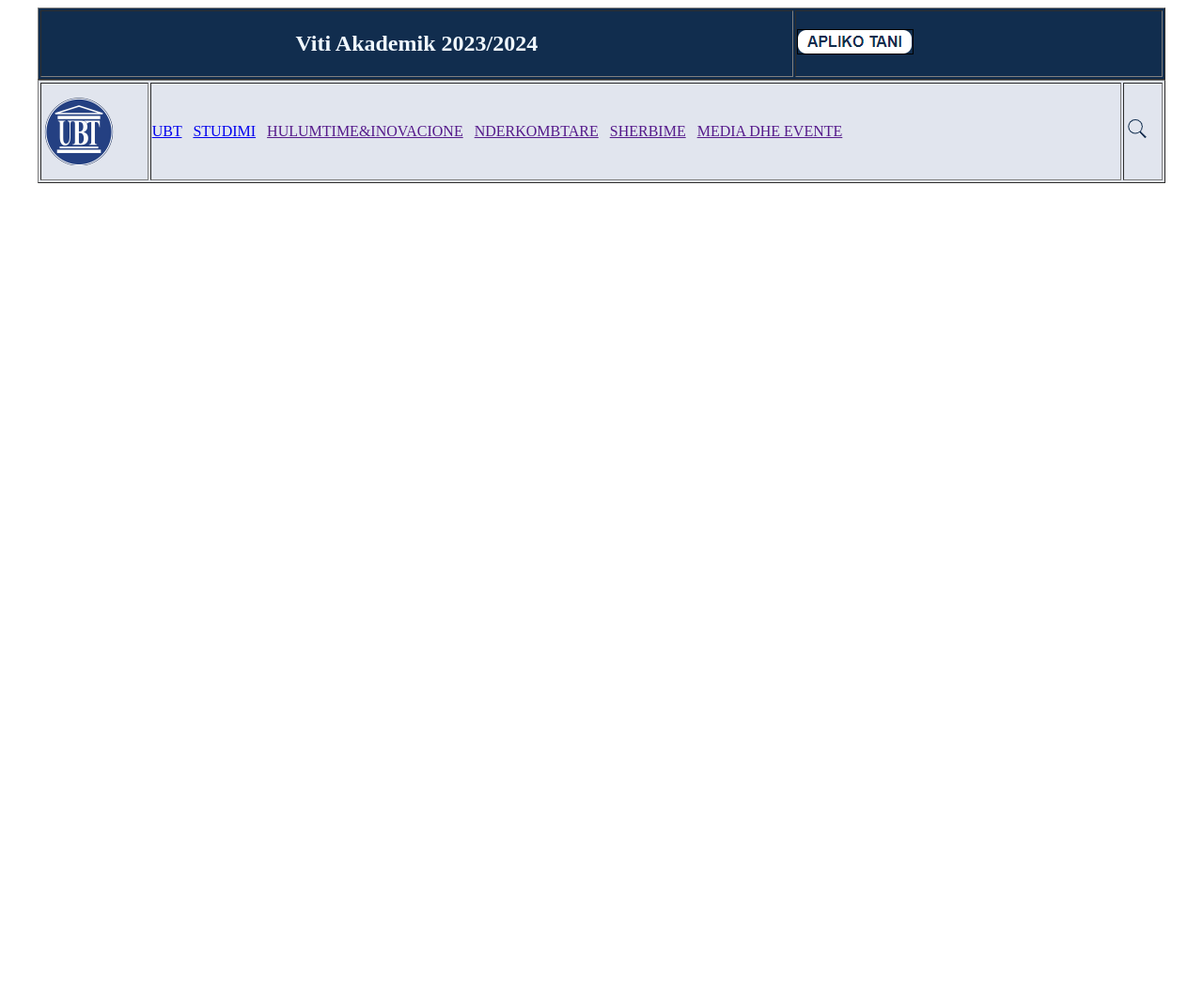
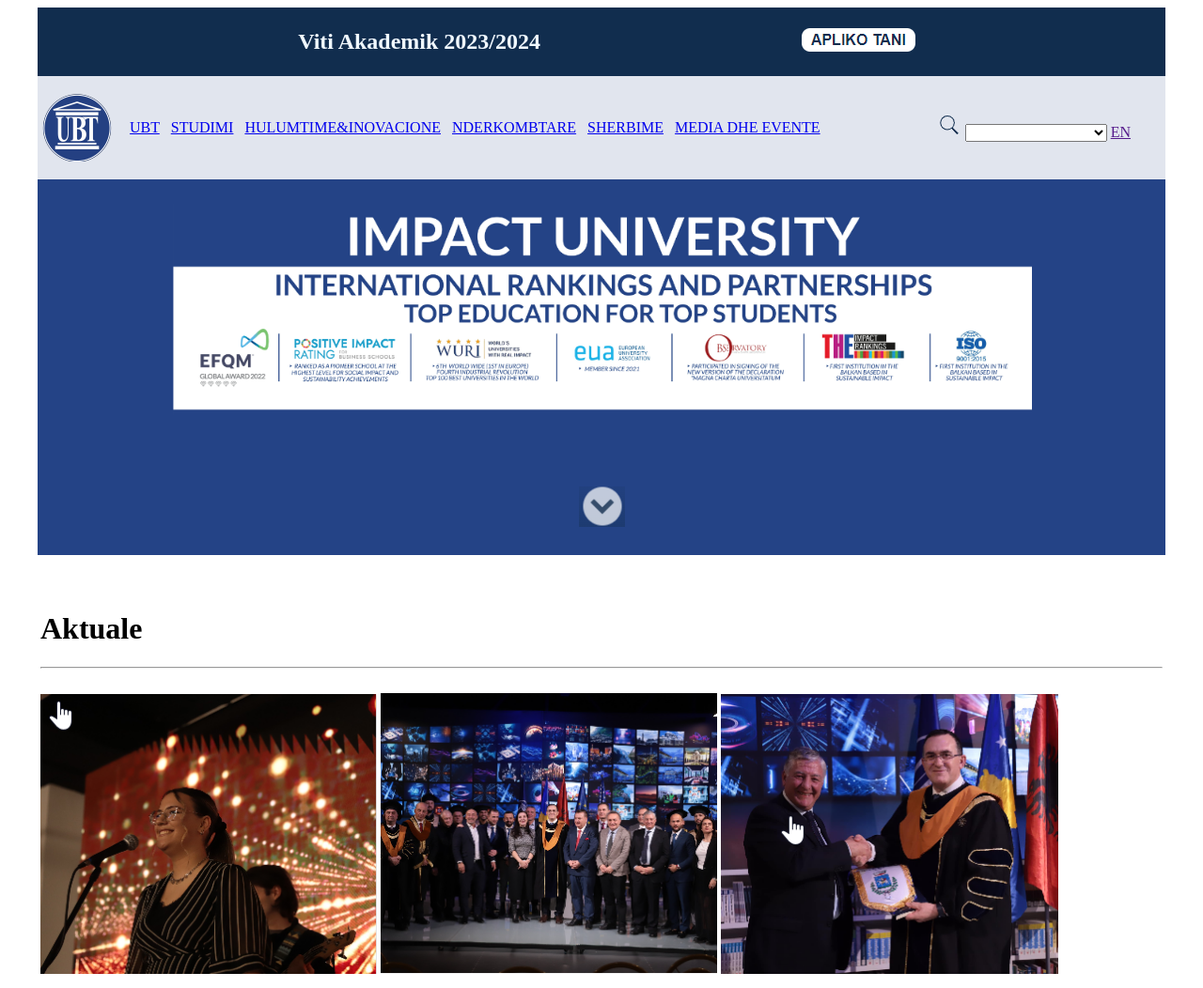
Before and after one commit to blendhajrizi/UBT-clone, a plain HTML site: page index.html in a window 1280 px wide. Shown: the whole page at 94% size. Before the commit the page ends 800 px from the top, so only its background shows below. Drawn offline with Linux system fonts and the light colour scheme.

Commit message:
Commit 2

```diff
--- a/index.html
+++ b/index.html
@@ -6,17 +6,17 @@
     <title>UBT</title>
 </head>
 <body>
-    <table width="1200px"  align="center" border="1"  bgcolor="#112d4e">
+    <table width="1200px"  align="center"   bgcolor="#112d4e">
         <tr>
             <td bgcolor="#112d4e" align="center" >
                 <h2 style="color: aliceblue;">Viti Akademik 2023/2024 </h2>
             </td>
             <td >
-                <img src="apliko.png" alt=""  align="" border="1" >
+                <a href="#"><img src="apliko.png" alt=""  align=""  ></a>
             </td>
         </tr>
     </table>
-   <table width="1200px" align="center" border="1" bgcolor="#E1E5EE" height="110pxs">
+   <table width="1200px" align="center"  bgcolor="#E1E5EE" height="110pxs">
     <tr>
         <td>
             <img src="ubt-logo.png" alt="" align="left">
@@ -26,20 +26,73 @@
             &nbsp;
             <a href="Studimi">STUDIMI</a>
             &nbsp;
-            <a href="">HULUMTIME&INOVACIONE</a>
+            <a href="HULUMTIME&INOVACIONE">HULUMTIME&INOVACIONE</a>
             &nbsp;
-            <a href="">NDERKOMBTARE</a>
+            <a href="NDERKOMBTARE">NDERKOMBTARE</a>
             &nbsp;
-            <a href="">SHERBIME</a>
+            <a href="SHERBIME">SHERBIME</a>
             &nbsp;
-            <a href="">MEDIA DHE EVENTE</a>
+            <a href="MEDIA DHE EVENTE">MEDIA DHE EVENTE</a>
         </td>
         <td align="">
             <img src="search.png" alt="">
+            <select required  >
+                <option value=""  ></option>
+                <optgroup label="Students">Studentets</optgroup>
+                <option value="Mail">Mail</option>
+                <option value="SMIS">SMIS</option>
+                <option value="Moodle">Moodle</option>
+                <option value="Orari Ditore">Orari Ditore</option>
+                <option value="Student(Grupet,Orari)">Student(Grupet,Orari)</option>
+                <option value="Knowledge Center">Knowledge Center</option>
+                <br>
+                <br>
+                <hr>
+                <br>
+                <optgroup label="Staf">Staf</optgroup>
+                <option value="Mail">Mail</option>
+                <option value="SMIS">SMIS</option>
+                <option value="Moodle">Moodle</option>
+                <option value="Orari Ditore">Orari Ditore</option>
+                <option value="RIIMS">RIIMS</option>
+                <option value="Knowledge Center">Knowledge Center</option>
+            </select>
+            <a href="">EN</a>
 
         </td>
     </tr>
    </table>
 
+   <table width="1200px" align="center" bgcolor="#244386" height="400px">
+       <tr>
+        <td align="center" >
+            <img src="format.png"  width="78%">
+            <br>
+            <br>
+            <br>
+            <br>
+            <br>
+            <a href="#down"><img src="down.png" alt=""></a>
+        </td>
+       </tr>
+   </table>
+
+    <br>
+    <br>
+    <table width="1200px" align="center" >
+        <tr width="100%">
+            <td >
+                <h1 align="left"><b>Aktuale</b></h1>
+                <hr >
+                <br>
+                <img src="foto1.png" width="30%">
+
+                <img src="foto2.png" width="30%">
+                <img src="foto3.png" alt="" width="30%">
+            </td>
+
+        </tr>
+
+    </table>
 </body>
 </html>
```
Also changed, not shown: down.png (added), format.png (added), foto1.png (added), foto2.png (added), foto3.png (added).
